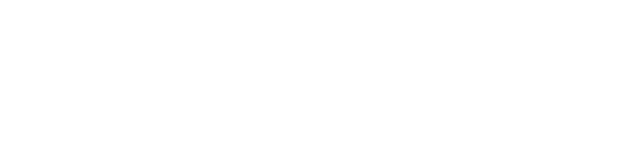
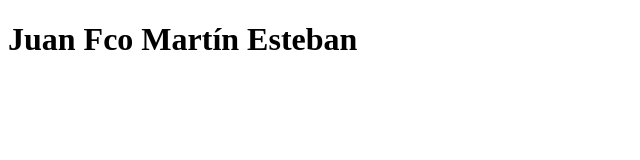
Before and after one commit to Juanfco1128/pruebas-entornos, a plain HTML site: page Index.html in a window 1280 px wide. Shown: the whole page, without its empty margins (0-640 px from the left). Drawn offline with Linux system fonts and the light colour scheme.

Commit message:
añadido título de la web

```diff
--- a/Index.html
+++ b/Index.html
@@ -6,6 +6,6 @@
     <title>Document</title>
 </head>
 <body>
-
+    <h1>Juan Fco Martín Esteban</h1>
 </body>
 </html>
```
